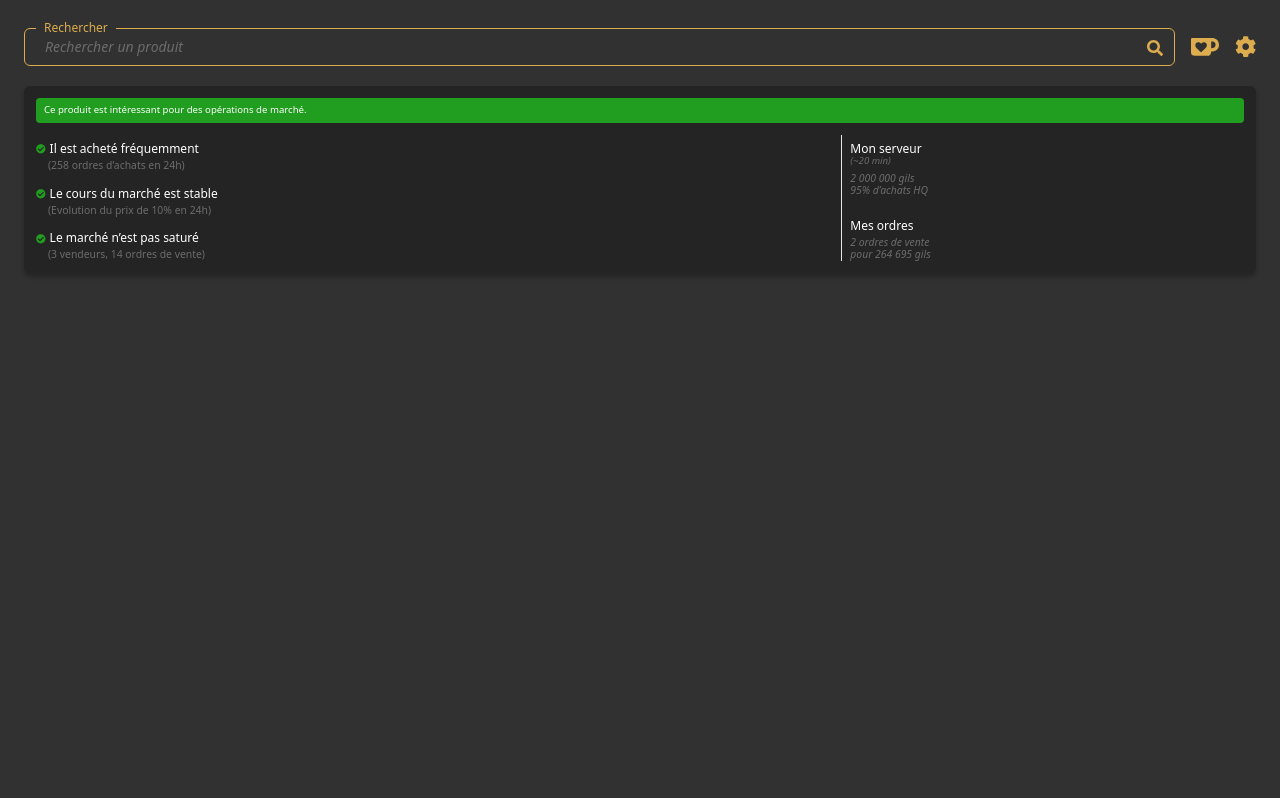
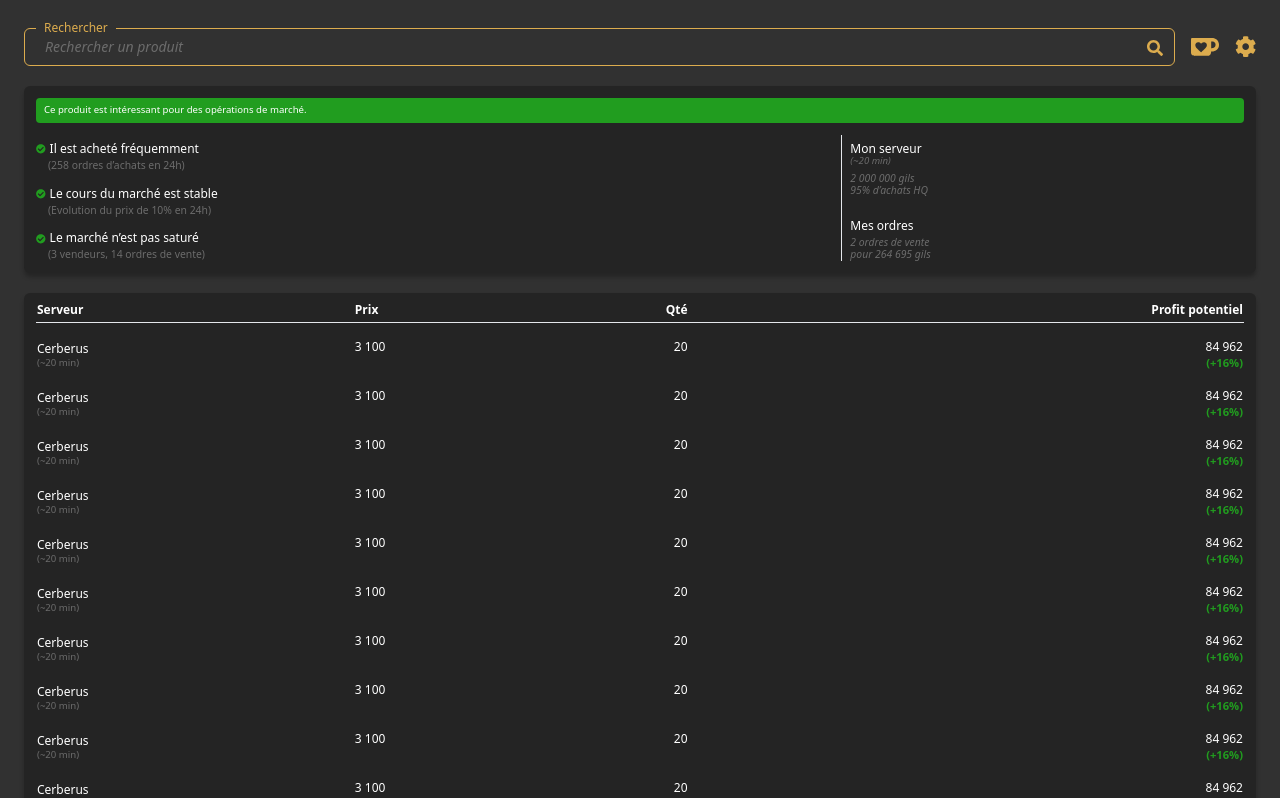
Before and after one commit to louisledoux/ffxiv-market-helper, a React (Vite) app in the folder packages/tauri-client/: page /login in a window 1280 px wide. Shown: the top 798 px of the page. Built offline with nearby package versions, Linux system fonts and the light colour scheme; no server answers.

Commit message:
feat: add item table compoent

```diff
--- /dev/null
+++ b/packages/tauri-client/src/components/table/ItemRow.tsx
@@ -0,0 +1,18 @@
+function ItemRow() {
+  return (
+    <tr>
+      <td className="pt-4">
+        <p>Cerberus</p>
+        <p className="text-xxs text-neutralGrey">(~20 min)</p>
+      </td>
+      <td className="pt-4 align-top">3 100</td>
+      <td className="text-right pt-4 align-top">20</td>
+      <td className="text-right pt-4">
+        <p>84 962</p>
+        <p className="text-tiny font-bold text-positive">(+16%)</p>
+      </td>
+    </tr>
+  );
+}
+
+export { ItemRow };
--- /dev/null
+++ b/packages/tauri-client/src/components/table/ItemTable.tsx
@@ -0,0 +1,35 @@
+import { Card } from '../common/Card';
+import { ItemRow } from './ItemRow';
+
+function ItemTable() {
+  return (
+    <Card>
+      <table className="w-full text-xs table-auto">
+        <thead className="test border-b mb-2">
+          <tr>
+            <th className="text-left pb-1">Serveur</th>
+            <th className="text-left pb-1">Prix</th>
+            <th className="text-right pb-1">Qté</th>
+            <th className="text-right pb-1">Profit potentiel</th>
+          </tr>
+        </thead>
+        <tbody>
+          <ItemRow />
+          <ItemRow />
+          <ItemRow />
+          <ItemRow />
+          <ItemRow />
+          <ItemRow />
+          <ItemRow />
+          <ItemRow />
+          <ItemRow />
+          <ItemRow />
+          <ItemRow />
+          <ItemRow />
+        </tbody>
+      </table>
+    </Card>
+  );
+}
+
+export { ItemTable };
--- a/packages/tauri-client/src/views/auth/Login.tsx
+++ b/packages/tauri-client/src/views/auth/Login.tsx
@@ -1,11 +1,14 @@
 import { MarketHelper } from '../../components/market-helper/MarketHelper';
 import { Navbar } from '../../components/navigation/Navbar';
+import { ItemTable } from '../../components/table/ItemTable';
 
 function Login() {
   return (
     <>
       <Navbar />
       <MarketHelper />
+      <ItemTable />
+      <div className="mb-8" />
     </>
   );
 }
--- a/packages/tauri-client/tailwind.config.js
+++ b/packages/tauri-client/tailwind.config.js
@@ -16,6 +16,7 @@ module.exports = {
       fontSize: {
         xxs: ['0.6rem', '0.8rem'],
         small: ['0.65rem', '0.8rem'],
+        tiny: ['0.7rem', 'O.85rem'],
       },
     },
   },
```
